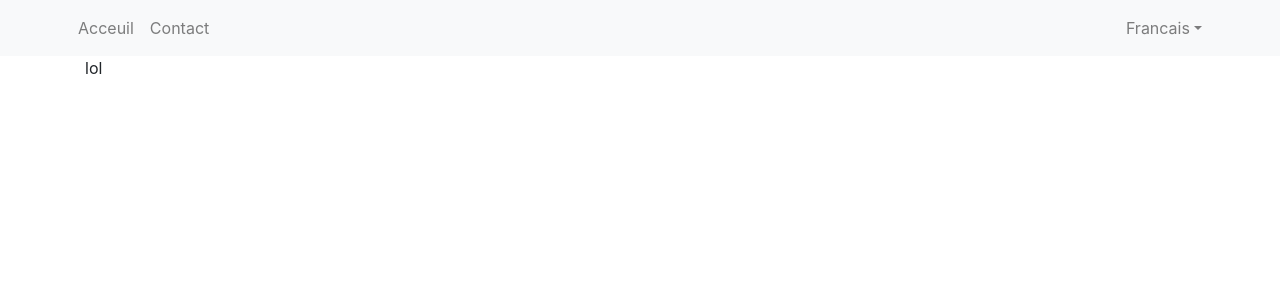
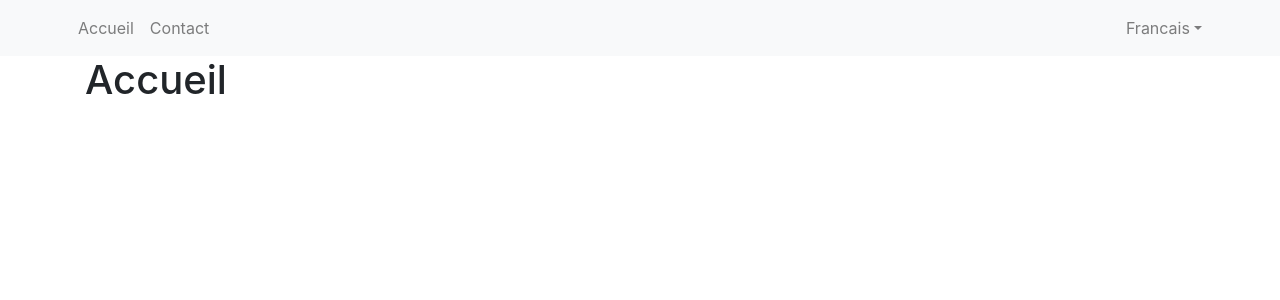
Before and after one commit to ThomasBEGUE/test-front-end, a React (Create React App) app: page /contact in a window 1280 px wide. Shown: the top 300 px of the page. Built offline with nearby package versions, Linux system fonts and the light colour scheme.

Commit message:
Correction faute orthograph, et passage du title de la page a travers App

```diff
--- a/src/App.js
+++ b/src/App.js
@@ -4,14 +4,16 @@ import './App.css';
 import NavigationBar from './NavigationBar.js';
 import AppContainer from './AppContainer.js';
 
-function App() {
+function App(props) {
+
+  const title = props.title ? props.title :  '';
   return (
     <React.Fragment>
       <header>
         <NavigationBar />
       </header>
       <div className="container flex">
-        <AppContainer />
+        <AppContainer title={title} />
       </div>
     </React.Fragment>
   );
--- a/src/AppContainer.js
+++ b/src/AppContainer.js
@@ -1,8 +1,8 @@
 
-function AppContainer ()
+function AppContainer (props)
 {
     return (
-        <p>lol</p>
+        <h1>{props.title}</h1>
     );
 }
 
--- a/src/NavigationBar.js
+++ b/src/NavigationBar.js
@@ -67,7 +67,7 @@ function ListLanguage(props)
 
 function NavigationBar ()
 {
-    const titles = ["Acceuil", "Contact"];
+    const titles = ["Accueil", "Contact"];
     const languages = [
         {id: 1, name: "Francais", code: "fr_FR", selected: true},
         {id: 2, name: "Anglais", code: "en_GB", selected: false}
--- a/src/index.js
+++ b/src/index.js
@@ -6,7 +6,7 @@ import reportWebVitals from './reportWebVitals';
 
 ReactDOM.render(
   <React.StrictMode>
-    <App />
+    <App title="Accueil"/>
   </React.StrictMode>,
   document.getElementById('root')
 );
```
Also changed, not shown: 1 other file (tests, documents, lock files or other folders).
